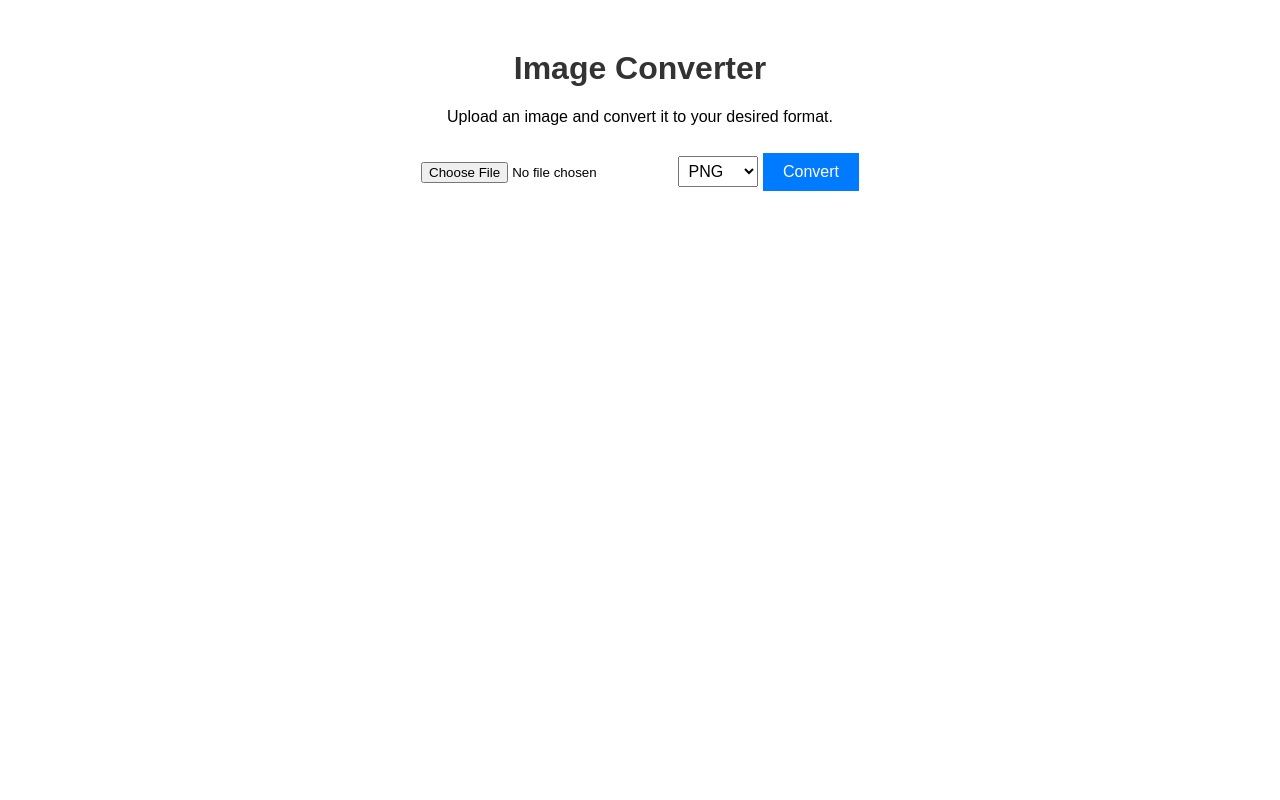
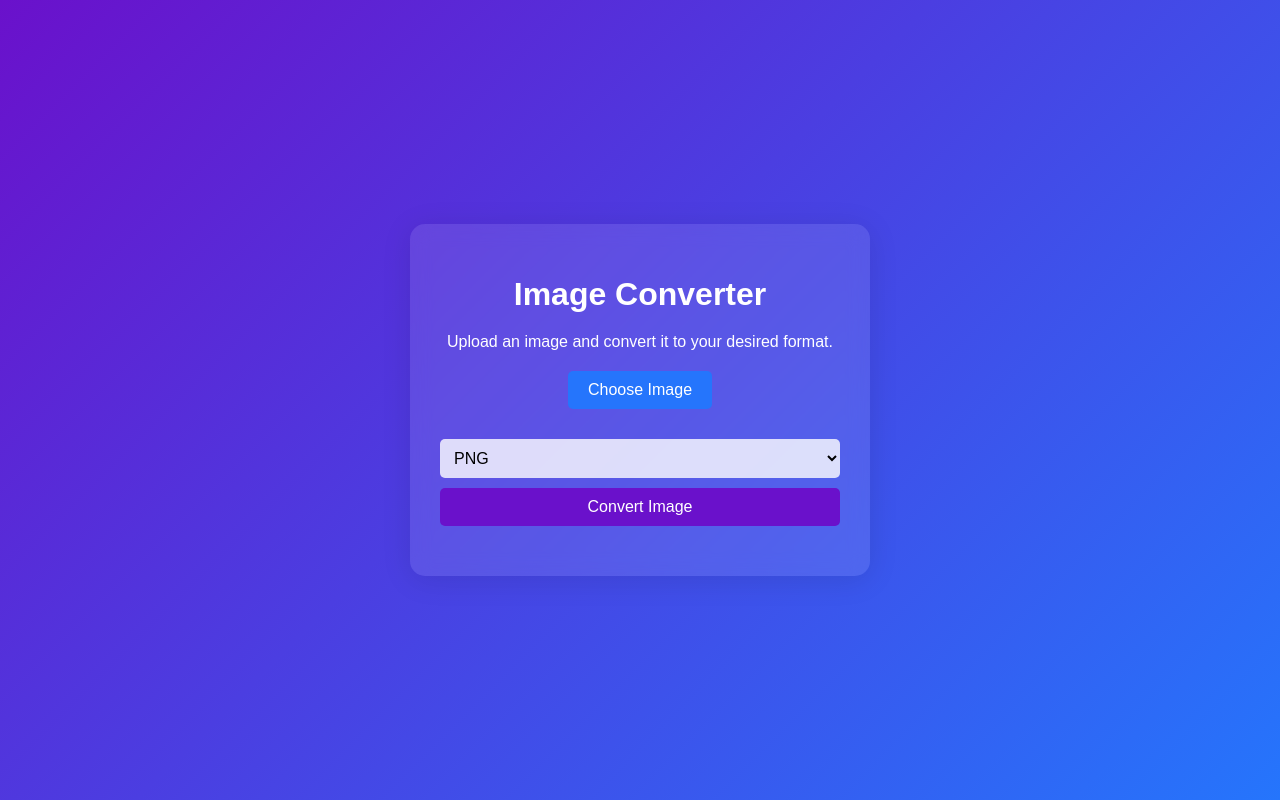
Before and after one commit to nexelio321/image-converter, a plain HTML site: page index.html in a window 1280 px wide. Drawn offline with Linux system fonts and the light colour scheme.

Commit message:
Update index.html

```diff
--- a/index.html
+++ b/index.html
@@ -5,43 +5,114 @@
   <meta name="viewport" content="width=device-width, initial-scale=1.0">
   <title>Image Converter</title>
   <style>
+    /* Gradient Background */
     body {
       font-family: Arial, sans-serif;
+      margin: 0;
+      padding: 0;
+      background: linear-gradient(135deg, #6a11cb, #2575fc);
+      min-height: 100vh;
+      display: flex;
+      justify-content: center;
+      align-items: center;
+      color: white;
+    }
+
+    /* Container for the App */
+    .container {
+      background: rgba(255, 255, 255, 0.1);
+      padding: 30px;
+      border-radius: 15px;
+      box-shadow: 0 4px 30px rgba(0, 0, 0, 0.1);
+      backdrop-filter: blur(10px);
       text-align: center;
-      margin: 50px;
+      max-width: 400px;
+      width: 100%;
     }
+
     h1 {
-      color: #333;
+      font-size: 2rem;
+      margin-bottom: 20px;
     }
-    input[type="file"] {
+
+    p {
+      font-size: 1rem;
+      margin-bottom: 20px;
+    }
+
+    /* File Input Styling */
+    .file-input {
       margin: 20px 0;
     }
+
+    .file-input input[type="file"] {
+      display: none;
+    }
+
+    .file-input label {
+      display: inline-block;
+      padding: 10px 20px;
+      background: #2575fc;
+      color: white;
+      border-radius: 5px;
+      cursor: pointer;
+      transition: background 0.3s ease;
+    }
+
+    .file-input label:hover {
+      background: #1b5bbf;
+    }
+
+    /* Format Selection Styling */
     select {
-      padding: 5px;
-      font-size: 16px;
+      padding: 10px;
+      font-size: 1rem;
+      border-radius: 5px;
+      border: none;
+      margin: 10px 0;
+      width: 100%;
+      background: rgba(255, 255, 255, 0.8);
     }
+
+    /* Convert Button Styling */
     button {
       padding: 10px 20px;
-      font-size: 16px;
-      background-color: #007BFF;
+      font-size: 1rem;
+      background: #6a11cb;
       color: white;
       border: none;
+      border-radius: 5px;
       cursor: pointer;
+      transition: background 0.3s ease;
+      width: 100%;
     }
+
     button:hover {
-      background-color: #0056b3;
+      background: #4d0a9e;
     }
+
+    /* Output Image Styling */
     #output {
       margin-top: 20px;
+    }
+
+    #output img {
+      max-width: 100%;
+      border-radius: 10px;
+      margin-top: 10px;
     }
   </style>
 </head>
 <body>
+  <div class="container">
     <h1>Image Converter</h1>
     <p>Upload an image and convert it to your desired format.</p>
 
     <!-- File Input -->
+    <div class="file-input">
       <input type="file" id="imageInput" accept="image/*" />
+      <label for="imageInput">Choose Image</label>
+    </div>
 
     <!-- Format Selection -->
     <select id="formatSelect">
@@ -51,10 +122,11 @@
     </select>
 
     <!-- Convert Button -->
-  <button onclick="convertImage()">Convert</button>
+    <button onclick="convertImage()">Convert Image</button>
 
     <!-- Output Image -->
     <div id="output"></div>
+  </div>
 
   <script>
     function convertImage() {
@@ -88,7 +160,7 @@
 
           // Display the converted image
           outputDiv.innerHTML = `<h2>Converted Image (${format.toUpperCase()})</h2>
-                                 <img src="${dataURL}" alt="Converted Image" style="max-width: 100%;"/>`;
+                                 <img src="${dataURL}" alt="Converted Image" />`;
         };
       };
 
```
Lines whose indentation alone changed are shown as unchanged.
